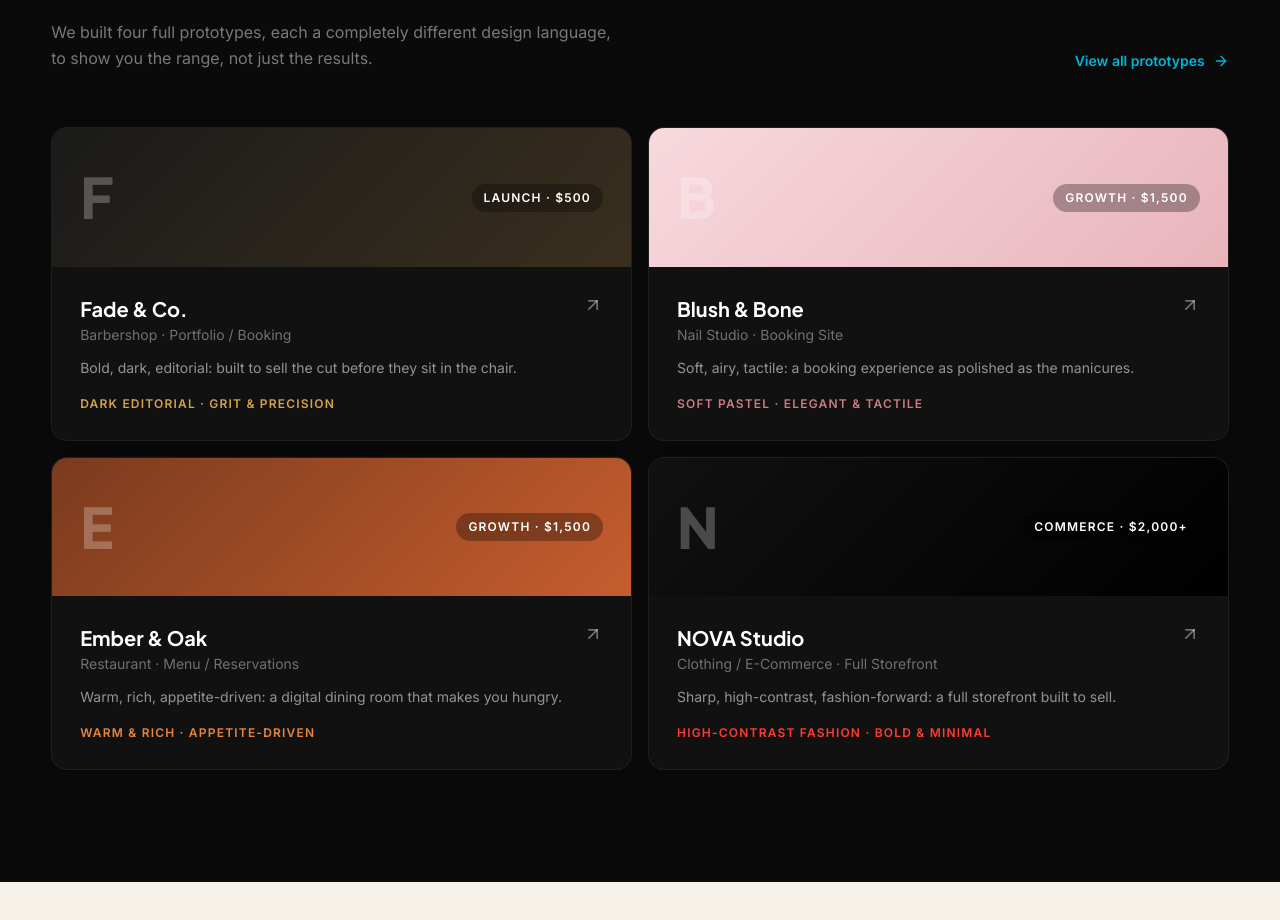
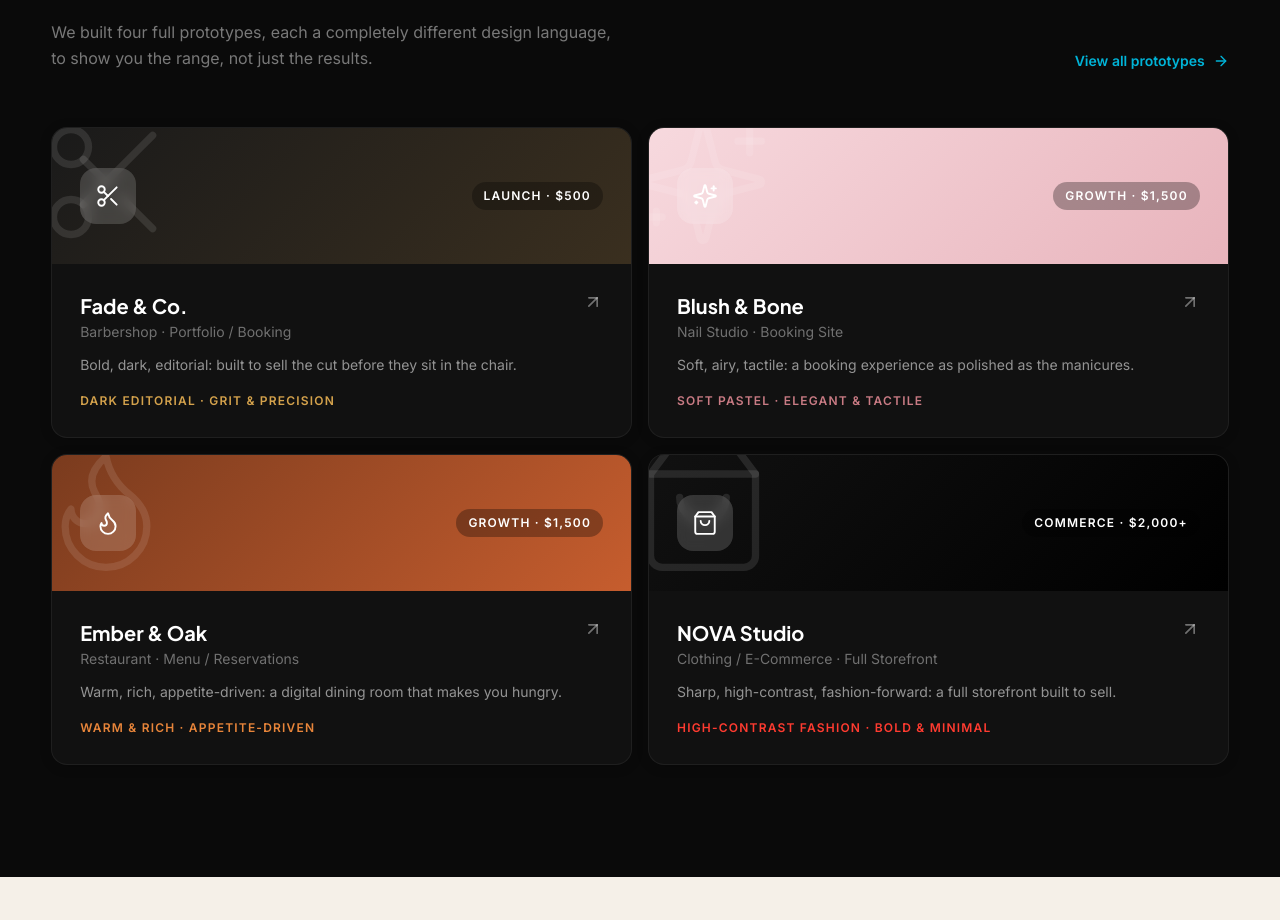
Before and after one commit to Harsh-0214/Strive, a Next.js app: page / in a window 1280 px wide. Shown: the part 5949-6869 px from the top of the page. Built offline with nearby package versions, Linux system fonts and the light colour scheme.

Commit message:
Add Harsh's LinkedIn and match icon-based prototype cards on homepage

```diff
--- a/components/Portfolio.tsx
+++ b/components/Portfolio.tsx
@@ -2,9 +2,16 @@
 
 import { useRef, useState } from "react";
 import { motion, useInView } from "framer-motion";
-import { ArrowRight, ArrowUpRight } from "lucide-react";
+import { ArrowRight, ArrowUpRight, Scissors, Sparkles, Flame, ShoppingBag } from "lucide-react";
 import Link from "next/link";
 import { prototypes } from "@/lib/prototypes";
+
+const prototypeIcons: Record<string, typeof Scissors> = {
+  barbershop: Scissors,
+  "nail-studio": Sparkles,
+  restaurant: Flame,
+  ecommerce: ShoppingBag,
+};
 
 export default function Portfolio() {
   const ref = useRef<HTMLElement>(null);
@@ -58,7 +65,10 @@ export default function Portfolio() {
 
         {/* Prototype cards */}
         <div className="grid grid-cols-1 md:grid-cols-2 gap-4">
-          {prototypes.map((p, i) => (
+          {prototypes.map((p, i) => {
+            const Icon = prototypeIcons[p.slug] ?? Sparkles;
+            const hovered = hoveredIndex === i;
+            return (
               <motion.div
                 key={p.slug}
                 initial={{ opacity: 0, y: 24 }}
@@ -76,28 +86,36 @@ export default function Portfolio() {
                   className="relative flex flex-col rounded-2xl overflow-hidden group"
                   style={{
                     background: "#111111",
-                  border: "1px solid rgba(255,255,255,0.06)",
-                  transition: "transform 240ms cubic-bezier(0.23,1,0.32,1), box-shadow 240ms ease",
-                  transform: hoveredIndex === i ? "translateY(-4px)" : "translateY(0)",
-                  boxShadow: hoveredIndex === i ? "0 24px 60px rgba(0,0,0,0.4)" : "0 2px 12px rgba(0,0,0,0.2)",
+                    border: `1px solid ${hovered ? `${p.accent}55` : "rgba(255,255,255,0.06)"}`,
+                    transition: "transform 240ms cubic-bezier(0.23,1,0.32,1), box-shadow 240ms ease, border-color 240ms ease",
+                    transform: hovered ? "translateY(-4px)" : "translateY(0)",
+                    boxShadow: hovered ? `0 24px 60px -8px ${p.accent}55` : "0 2px 12px rgba(0,0,0,0.2)",
                   }}
                 >
                   {/* Colored panel */}
                   <div
-                  className="relative flex items-center justify-between px-7 py-10"
+                    className="relative flex items-center justify-between px-7 py-10 overflow-hidden"
                     style={{ background: p.panelGradient }}
                   >
-                  <div>
-                    <span
-                      className="font-heading font-black"
-                      style={{ fontSize: "3.5rem", color: "rgba(255,255,255,0.25)", lineHeight: 1 }}
+                    <Icon
+                      size={140}
+                      strokeWidth={1.25}
+                      className="absolute -left-4 -top-4 pointer-events-none"
+                      style={{
+                        color: "rgba(255,255,255,0.10)",
+                        transition: "transform 400ms cubic-bezier(0.23,1,0.32,1)",
+                        transform: hovered ? "scale(1.1) rotate(3deg)" : "scale(1) rotate(0deg)",
+                      }}
                       aria-hidden="true"
+                    />
+                    <div
+                      className="relative flex items-center justify-center w-14 h-14 rounded-2xl"
+                      style={{ background: "rgba(255,255,255,0.16)", backdropFilter: "blur(6px)" }}
                     >
-                      {p.letter}
-                    </span>
+                      <Icon size={26} strokeWidth={1.75} color="#fff" aria-hidden="true" />
                     </div>
                     <span
-                    className="text-xs font-bold uppercase tracking-widest px-3 py-1.5 rounded-full"
+                      className="relative text-xs font-bold uppercase tracking-widest px-3 py-1.5 rounded-full"
                       style={{ background: "rgba(0,0,0,0.3)", color: "#fff" }}
                     >
                       {p.tag} · {p.price}
@@ -105,8 +123,17 @@ export default function Portfolio() {
                   </div>
 
                   {/* Content */}
-                <div className="flex flex-col flex-1 p-7">
-                  <div className="flex items-start justify-between mb-3">
+                  <div className="relative flex flex-col flex-1 p-7 overflow-hidden">
+                    <div
+                      className="absolute -top-10 -right-10 w-44 h-44 rounded-full pointer-events-none"
+                      style={{
+                        background: `radial-gradient(circle, ${p.accent}25, transparent 70%)`,
+                        opacity: hovered ? 1 : 0,
+                        transition: "opacity 300ms ease",
+                      }}
+                      aria-hidden="true"
+                    />
+                    <div className="relative flex items-start justify-between mb-3">
                       <div>
                         <h3
                           className="font-heading font-bold text-xl"
@@ -126,14 +153,14 @@ export default function Portfolio() {
                     </div>
 
                     <p
-                    className="text-sm leading-relaxed mb-4"
+                      className="relative text-sm leading-relaxed mb-4"
                       style={{ color: "rgba(255,255,255,0.55)" }}
                     >
                       {p.tagline}
                     </p>
 
                     <p
-                    className="text-xs font-semibold uppercase tracking-widest mt-auto"
+                      className="relative text-xs font-semibold uppercase tracking-widest mt-auto"
                       style={{ color: p.accent }}
                     >
                       {p.vibe}
@@ -141,7 +168,8 @@ export default function Portfolio() {
                   </div>
                 </Link>
               </motion.div>
-          ))}
+            );
+          })}
         </div>
       </div>
     </section>
--- a/components/TeamContent.tsx
+++ b/components/TeamContent.tsx
@@ -13,7 +13,7 @@ const founders = [
     gradient: "linear-gradient(135deg, #0070f3 0%, #00b4d8 100%)",
     bio: "Studied engineering at Ontario Tech University, then turned that background into a craft. He builds websites that are engineered to load fast, rank well, and convert, not just look nice in a mockup.",
     focus: ["Front-end architecture", "Performance", "Client strategy"],
-    linkedin: null as string | null,
+    linkedin: "https://www.linkedin.com/in/harshtamakuwala/" as string | null,
   },
   {
     name: "Rahul Modhera",
```
Lines whose indentation alone changed are shown as unchanged.
